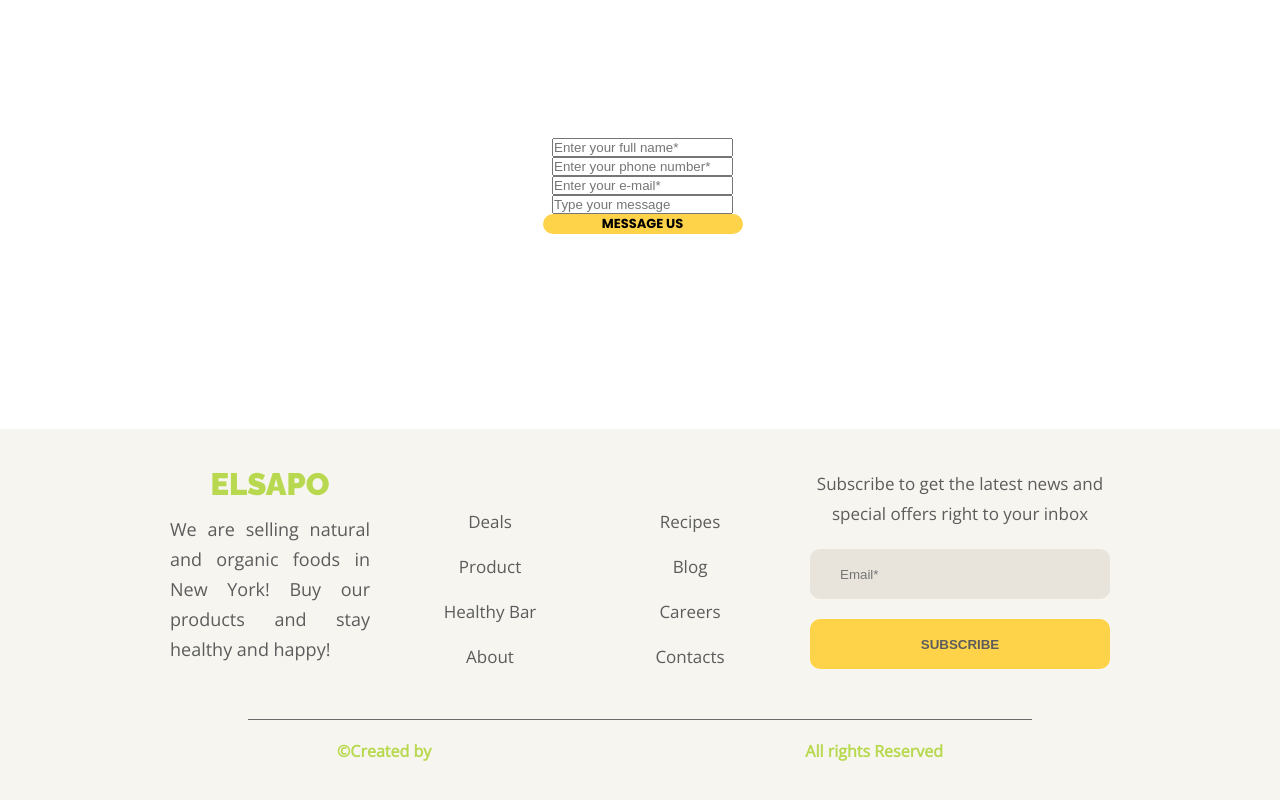
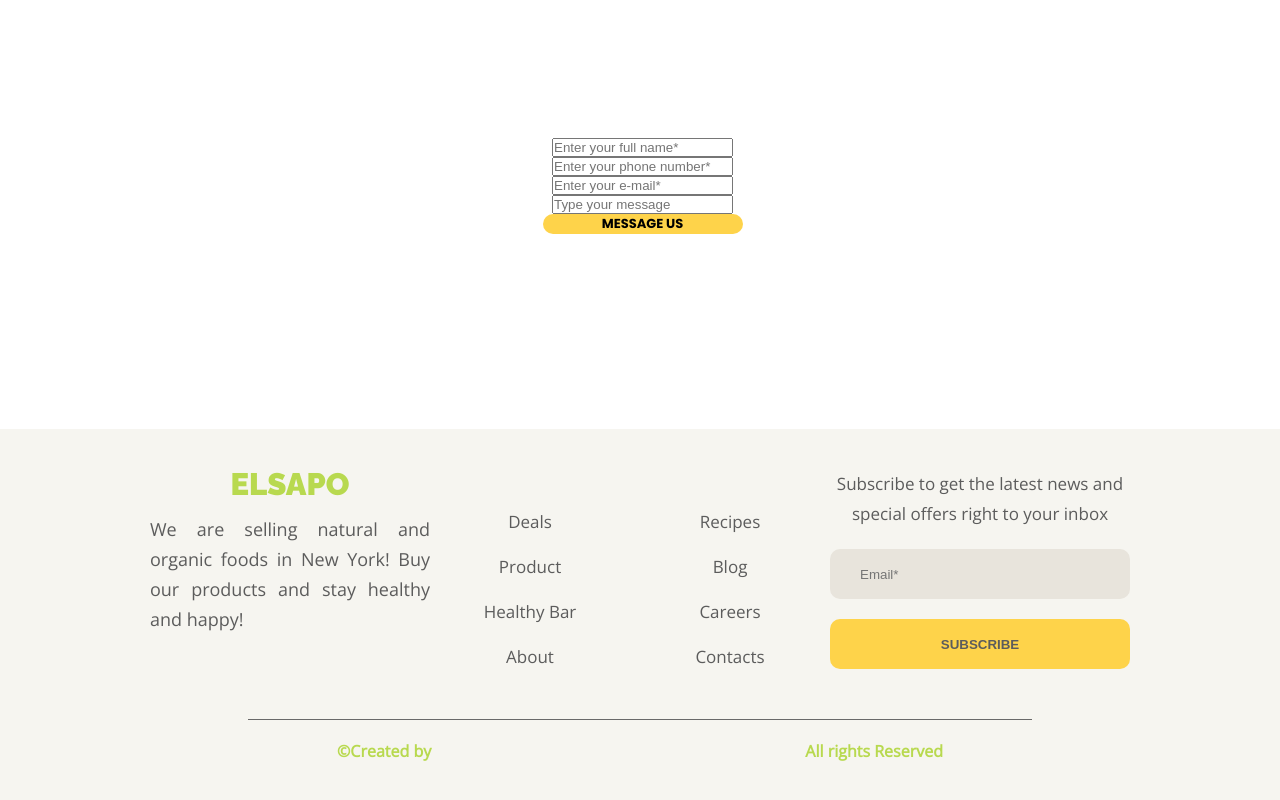
Before and after one commit to Eugenia-Burakova/elsapo, a plain HTML site: page index.html in a window 1280 px wide. Shown: the part 8330-9130 px from the top of the page. Drawn offline with nearby package versions, Linux system fonts and the light colour scheme.

Commit message:
changed footer padding

```diff
--- a/styles/footer.css
+++ b/styles/footer.css
@@ -16,7 +16,6 @@
 .footer__block-description {
     display: flex;
     flex-direction: column;
-    padding: 0 20px 0 20px;
     line-height: 30px;
 }
 .footer__block-description-heading a{
@@ -65,7 +64,6 @@
 .footer__block-form {
     display: flex;
     flex-direction: column;
-    padding: 0 20px 0 20px;
     line-height: 30px;
     font-size: 17px;
     align-items: center
```
